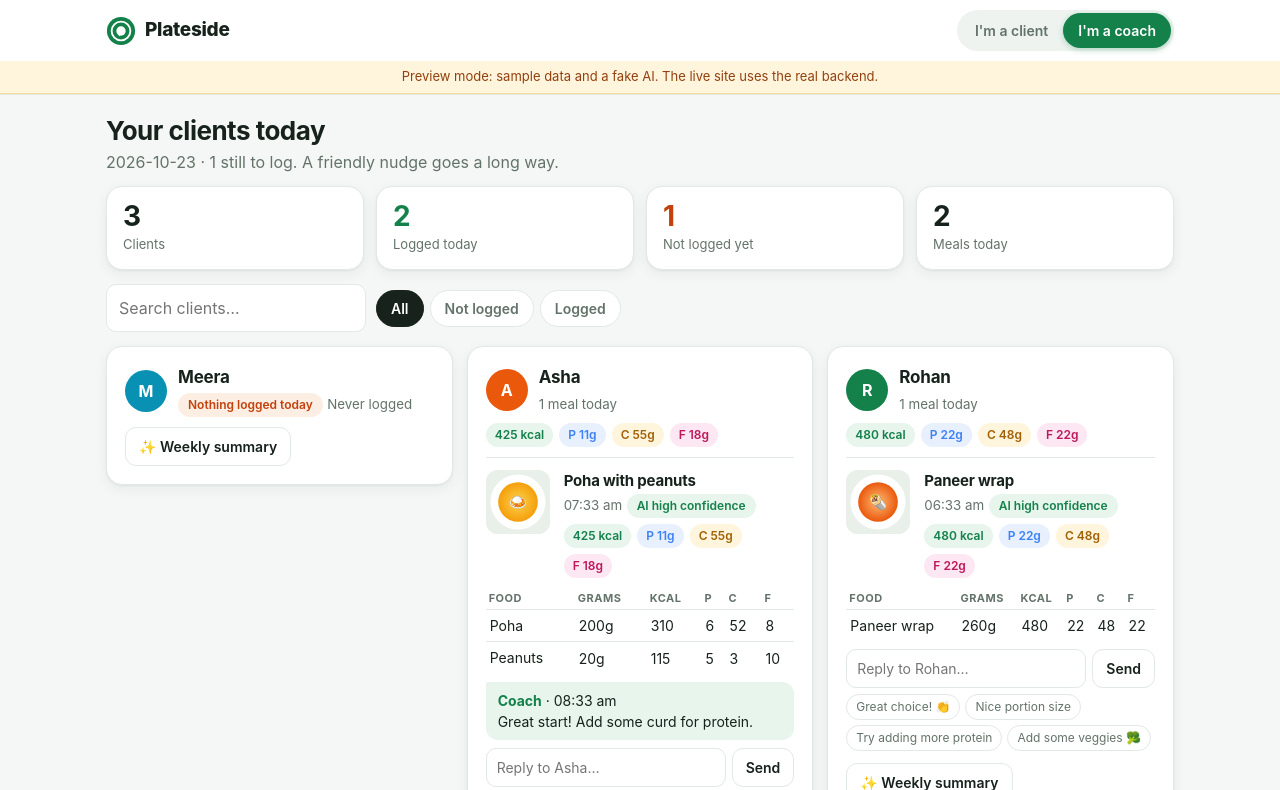
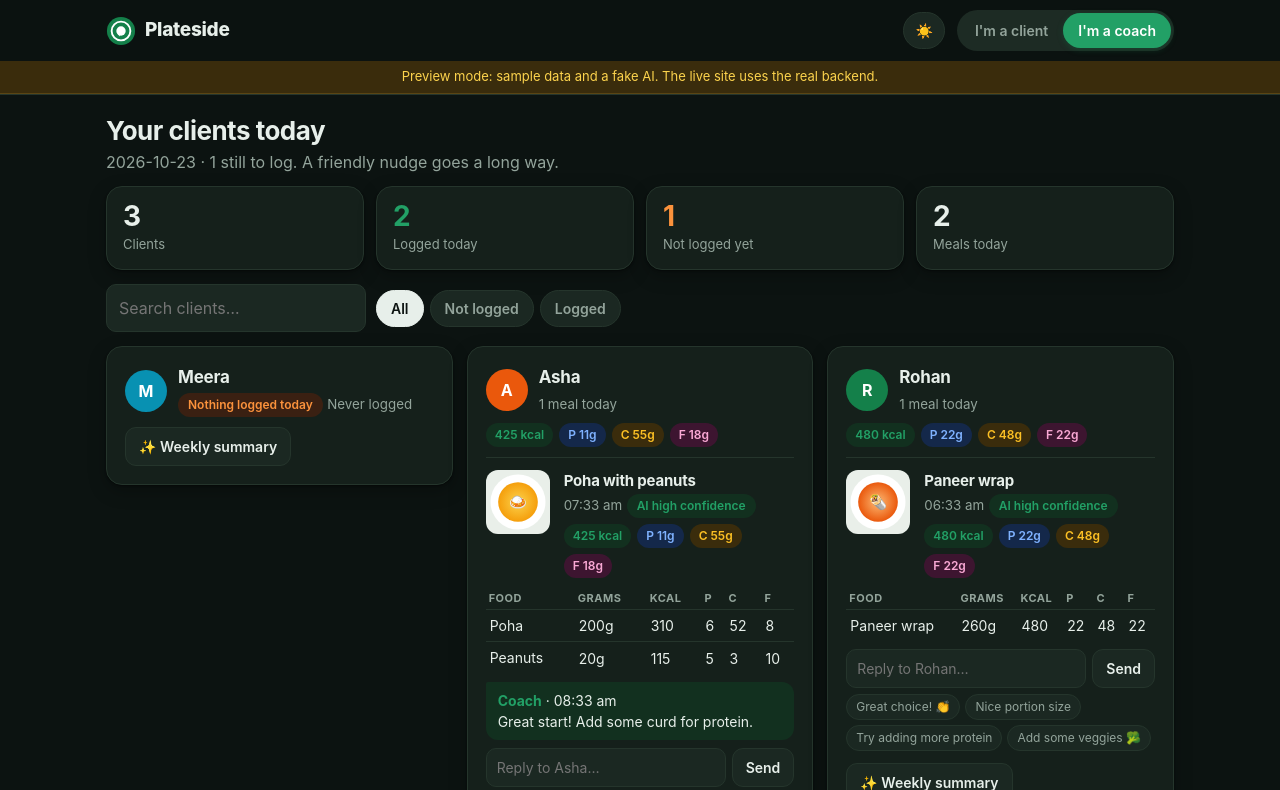
Before and after one commit to Praval-forge/plateside, a website: page public/index.html in a window 1280 px wide. Both pictures are taken after a click on the tab "I'm a coach". Shown: the top 790 px of the page. Drawn offline with Linux system fonts and the light colour scheme.

Commit message:
Add switchable dark mode, dark by default, remembered per browser
Co-Authored-By: Claude Sonnet 5.5 <noreply@anthropic.com>

```diff
--- a/public/index.html
+++ b/public/index.html
@@ -1,20 +1,23 @@
 <!doctype html>
 <html lang="en"><head><meta charset="utf-8"><meta name="viewport" content="width=device-width,initial-scale=1">
-<meta name="theme-color" content="#14804a">
+<meta name="theme-color" content="#0c1311">
+<script>try{document.documentElement.dataset.theme=localStorage.getItem('pl_theme')=='light'?'light':'dark'}catch(e){document.documentElement.dataset.theme='dark'}</script>
 <title>Plateside - meal photos your coach sees today</title>
 <style>
-:root{--g:#14804a;--g2:#0e6a3c;--gl:#e7f5ed;--acc:#f59e0b;--accl:#fff4dc;--bg:#f4f7f5;--ink:#16221b;--mut:#64736a;--card:#fff;--line:#e2e9e4;--warn:#c2410c;--warnl:#fdeee3;--red:#dc2626;--sh:0 1px 2px #0f2a1a0d,0 4px 14px #0f2a1a0f;--p:#3b82f6;--c:#f59e0b;--f:#ec4899}
+:root{--g:#14804a;--g2:#0e6a3c;--gl:#e7f5ed;--acc:#f59e0b;--accl:#fff4dc;--bg:#f4f7f5;--ink:#16221b;--mut:#64736a;--card:#fff;--line:#e2e9e4;--warn:#c2410c;--warnl:#fdeee3;--red:#dc2626;--sh:0 1px 2px #0f2a1a0d,0 4px 14px #0f2a1a0f;--p:#3b82f6;--c:#f59e0b;--f:#ec4899;--hd:#fffffff2;--soft:#edf2ef;--soft2:#eef3f0;--chip:#f1f5f3;--drop:#fafdfb;--dropb:#bfd6c8;--ins:#f7faf8;--btn:#fff;--pbg:#e8f0fe;--pt:#3b82f6;--cbg:#fff4dc;--ct:#a16207;--fbg:#fde7f2;--ft:#be185d;--stk:#92400e;--sk1:#e9efeb;--sk2:#f6f9f7;--demob:var(--demob);color-scheme:light}
+:root[data-theme=dark]{--g:#22a066;--g2:#1b8a58;--gl:#12301f;--accl:#3a2c0c;--bg:#0c1311;--ink:#e7efea;--mut:#93a49b;--card:#15201b;--line:#25352c;--warn:#fb923c;--warnl:#3a2012;--red:#f87171;--sh:0 1px 2px #0006,0 6px 18px #0004;--hd:#0c1311ee;--soft:#223229;--soft2:#1d2b24;--chip:#1f2d26;--drop:#121c17;--dropb:#2f4a3b;--ins:#111b16;--btn:#1b2822;--pbg:#14284a;--pt:#7fb2ff;--cbg:#3a2c0c;--ct:#fbbf24;--fbg:#3d1530;--ft:#f9a8d4;--stk:#fcd34d;--sk1:#1a2620;--sk2:#22322a;--demob:#5a4514;color-scheme:dark}
+body,.card,header,input,textarea,.btn,.tile,.seg button{transition:background-color .25s,color .25s,border-color .25s}
 *{box-sizing:border-box}
 html{scroll-behavior:smooth}
 body{margin:0;font:16px/1.5 Inter,system-ui,-apple-system,Segoe UI,Roboto,sans-serif;background:var(--bg);color:var(--ink);-webkit-font-smoothing:antialiased}
 button{font:inherit;cursor:pointer}
 a{color:var(--g)}
 :focus-visible{outline:3px solid #14804a55;outline-offset:2px}
-header{position:sticky;top:0;z-index:20;background:#fffffff2;backdrop-filter:blur(8px);border-bottom:1px solid var(--line)}
+header{position:sticky;top:0;z-index:20;background:var(--hd);backdrop-filter:blur(8px);border-bottom:1px solid var(--line)}
 .hd{max-width:1100px;margin:0 auto;padding:10px 16px;display:flex;align-items:center;gap:12px}
 .logo{display:flex;align-items:center;gap:9px;font-weight:800;font-size:19px;letter-spacing:-.3px;flex:1}
 .logo svg{flex:none}
-.seg{display:flex;background:#eef3f0;border-radius:999px;padding:3px}
+.seg{display:flex;background:var(--soft2);border-radius:999px;padding:3px}
 .seg button{border:0;background:none;padding:7px 15px;border-radius:999px;font-size:14px;font-weight:600;color:var(--mut);transition:.15s}
 .seg button.on{background:var(--g);color:#fff;box-shadow:0 2px 6px #14804a44}
 main{max-width:1100px;margin:0 auto;padding:18px 16px 70px}
@@ -23,18 +26,18 @@ main{max-width:1100px;margin:0 auto;padding:18px 16px 70px}
 h2{font-size:17px;margin:0 0 10px;letter-spacing:-.2px}
 h1.hello{font-size:26px;line-height:1.2;margin:2px 0 4px;letter-spacing:-.5px}
 small,.mut{color:var(--mut)}
-input,textarea,select{font:inherit;padding:11px 12px;border:1.5px solid var(--line);border-radius:10px;width:100%;background:#fff;transition:border .15s,box-shadow .15s}
+input,textarea,select{font:inherit;padding:11px 12px;border:1.5px solid var(--line);border-radius:10px;width:100%;background:var(--btn);color:var(--ink);transition:border .15s,box-shadow .15s}
 input:focus,textarea:focus{border-color:var(--g);box-shadow:0 0 0 4px #14804a1f;outline:0}
 .btn{border:0;border-radius:11px;padding:11px 18px;font-weight:600;transition:transform .1s,box-shadow .15s,background .15s;display:inline-flex;align-items:center;gap:7px;justify-content:center}
 .btn:active{transform:scale(.97)}
 .btn.p{background:var(--g);color:#fff;box-shadow:0 3px 10px #14804a40}.btn.p:hover{background:var(--g2)}
-.btn.s{background:#fff;border:1.5px solid var(--line);color:var(--ink);padding:8px 13px;font-size:14px}.btn.s:hover{border-color:var(--g);color:var(--g)}
+.btn.s{background:var(--btn);border:1.5px solid var(--line);color:var(--ink);padding:8px 13px;font-size:14px}.btn.s:hover{border-color:var(--g);color:var(--g)}
 .btn.d:hover{border-color:var(--red);color:var(--red)}
 .btn.lg{padding:14px 22px;font-size:17px}
 .btn:disabled{opacity:.55;cursor:default}
 .row{display:flex;gap:8px;align-items:center;flex-wrap:wrap}.row>.grow{flex:1;min-width:150px}
 .pill{display:inline-flex;align-items:center;gap:4px;padding:3px 10px;border-radius:999px;font-size:12px;font-weight:600;background:var(--gl);color:var(--g)}
-.pill.w{background:var(--warnl);color:var(--warn)}.pill.a{background:var(--accl);color:#a16207}
+.pill.w{background:var(--warnl);color:var(--warn)}.pill.a{background:var(--accl);color:var(--ct)}
 /* welcome */
 .welcome{text-align:center;padding:34px 22px}
 .welcome .hero{font-size:44px;margin-bottom:6px}
@@ -50,15 +53,15 @@ input:focus,textarea:focus{border-color:var(--g);box-shadow:0 0 0 4px #14804a1f;
 .ring .mid{position:absolute;inset:0;display:flex;flex-direction:column;align-items:center;justify-content:center;line-height:1.1}
 .ring .mid b{font-size:26px;letter-spacing:-.5px}.ring .mid small{font-size:12px}
 .macro{margin:7px 0}.macro .l{display:flex;justify-content:space-between;font-size:13px;font-weight:600;margin-bottom:3px}
-.bar{height:8px;background:#edf2ef;border-radius:99px;overflow:hidden}.bar i{display:block;height:100%;border-radius:99px;transition:width .7s cubic-bezier(.2,.8,.2,1)}
+.bar{height:8px;background:var(--soft);border-radius:99px;overflow:hidden}.bar i{display:block;height:100%;border-radius:99px;transition:width .7s cubic-bezier(.2,.8,.2,1)}
 .week{display:grid;grid-template-columns:repeat(7,1fr);gap:6px;margin-top:6px}
 .day{text-align:center;font-size:12px;color:var(--mut)}
-.day .dot{height:46px;border-radius:10px;background:#edf2ef;margin-bottom:4px;display:flex;align-items:flex-end;overflow:hidden}
+.day .dot{height:46px;border-radius:10px;background:var(--soft);margin-bottom:4px;display:flex;align-items:flex-end;overflow:hidden}
 .day .dot i{display:block;width:100%;background:linear-gradient(#34d399,var(--g));border-radius:10px 10px 0 0;transition:height .6s}
 .day.today b{color:var(--g)}
-.streak{display:inline-flex;align-items:center;gap:6px;background:var(--accl);color:#92400e;font-weight:700;border-radius:999px;padding:5px 12px;font-size:14px}
+.streak{display:inline-flex;align-items:center;gap:6px;background:var(--accl);color:var(--stk);font-weight:700;border-radius:999px;padding:5px 12px;font-size:14px}
 /* upload */
-.drop{border:2px dashed #bfd6c8;border-radius:16px;padding:26px 16px;text-align:center;background:#fafdfb;transition:.15s;cursor:pointer;display:block}
+.drop{border:2px dashed var(--dropb);border-radius:16px;padding:26px 16px;text-align:center;background:var(--drop);transition:.15s;cursor:pointer;display:block}
 .drop:hover,.drop.over{border-color:var(--g);background:var(--gl)}
 .drop .ic{font-size:38px}.drop b{display:block;font-size:17px}
 .drop input{display:none}
@@ -70,12 +73,12 @@ input:focus,textarea:focus{border-color:var(--g);box-shadow:0 0 0 4px #14804a1f;
 .dots:after{content:"";animation:dt 1.2s steps(4) infinite}@keyframes dt{0%{content:""}25%{content:"."}50%{content:".."}75%{content:"..."}}
 /* meals */
 .meal{display:flex;gap:14px}
-.meal img{width:92px;height:92px;object-fit:cover;border-radius:14px;flex:none;background:#eef3f0}
+.meal img{width:92px;height:92px;object-fit:cover;border-radius:14px;flex:none;background:var(--soft2)}
 .meal .info{flex:1;min-width:0}
 .meal h3{margin:0;font-size:17px;letter-spacing:-.2px}
 .macros{display:flex;gap:6px;flex-wrap:wrap;margin:6px 0}
-.chip{font-size:12px;font-weight:600;padding:3px 9px;border-radius:999px;background:#f1f5f3}
-.chip.k{background:var(--gl);color:var(--g)}.chip.p{color:var(--p);background:#e8f0fe}.chip.c{color:#a16207;background:var(--accl)}.chip.f{color:#be185d;background:#fde7f2}
+.chip{font-size:12px;font-weight:600;padding:3px 9px;border-radius:999px;background:var(--chip)}
+.chip.k{background:var(--gl);color:var(--g)}.chip.p{color:var(--pt);background:var(--pbg)}.chip.c{color:var(--ct);background:var(--cbg)}.chip.f{color:var(--ft);background:var(--fbg)}
 details.edit{margin-top:8px}
 details.edit summary{cursor:pointer;font-weight:600;font-size:14px;color:var(--g);list-style:none;padding:6px 0}
 details.edit summary::-webkit-details-marker{display:none}
@@ -90,13 +93,13 @@ details.edit summary:before{content:"✏️ "}
 .empty{text-align:center;padding:30px 10px;color:var(--mut)}.empty .big{font-size:42px}
 /* coach */
 .tiles{display:grid;grid-template-columns:repeat(4,1fr);gap:12px;margin-bottom:14px}
-.tile{background:#fff;border:1px solid var(--line);border-radius:16px;padding:14px 16px;box-shadow:var(--sh)}
+.tile{background:var(--card);border:1px solid var(--line);border-radius:16px;padding:14px 16px;box-shadow:var(--sh)}
 .tile b{display:block;font-size:28px;letter-spacing:-.8px;line-height:1.1}.tile span{font-size:13px;color:var(--mut)}
 .tile.w b{color:var(--warn)}.tile.g b{color:var(--g)}
 .tools{display:flex;gap:10px;flex-wrap:wrap;margin-bottom:14px;align-items:center}
 .tools input{max-width:260px}
-.filters{display:flex;gap:6px}.filters button{border:1.5px solid var(--line);background:#fff;border-radius:999px;padding:7px 14px;font-size:14px;font-weight:600;color:var(--mut)}
-.filters button.on{background:var(--ink);border-color:var(--ink);color:#fff}
+.filters{display:flex;gap:6px}.filters button{border:1.5px solid var(--line);background:var(--btn);border-radius:999px;padding:7px 14px;font-size:14px;font-weight:600;color:var(--mut)}
+.filters button.on{background:var(--ink);border-color:var(--ink);color:var(--bg)}
 .grid{display:grid;grid-template-columns:repeat(auto-fill,minmax(340px,1fr));gap:14px;align-items:start}
 .grid .card{margin:0}
 .who{display:flex;align-items:center;gap:11px;margin-bottom:8px}
@@ -106,21 +109,21 @@ details.edit summary:before{content:"✏️ "}
 .cm .meal img{width:64px;height:64px;border-radius:12px}
 .cm h3{font-size:15px}
 .rp{display:flex;gap:6px;margin-top:8px}.rp input{padding:8px 10px;font-size:14px}
-.quick{display:flex;gap:5px;flex-wrap:wrap;margin-top:6px}.quick button{border:1px solid var(--line);background:#fff;border-radius:999px;font-size:12px;padding:3px 9px;color:var(--mut)}.quick button:hover{border-color:var(--g);color:var(--g)}
-.ins{background:#f7faf8;border-radius:12px;padding:10px 12px;font-size:14px;margin-top:8px;white-space:pre-wrap}
+.quick{display:flex;gap:5px;flex-wrap:wrap;margin-top:6px}.quick button{border:1px solid var(--line);background:var(--btn);border-radius:999px;font-size:12px;padding:3px 9px;color:var(--mut)}.quick button:hover{border-color:var(--g);color:var(--g)}
+.ins{background:var(--ins);border-radius:12px;padding:10px 12px;font-size:14px;margin-top:8px;white-space:pre-wrap}
 /* toast & confetti */
 #toast{position:fixed;left:50%;bottom:24px;transform:translate(-50%,90px);background:var(--ink);color:#fff;padding:12px 20px;border-radius:999px;font-weight:600;font-size:15px;box-shadow:0 8px 24px #0004;transition:transform .35s cubic-bezier(.2,1.2,.4,1);z-index:50;max-width:92vw;text-align:center}
 #toast.show{transform:translate(-50%,0)}
 .cf{position:fixed;top:-10px;width:9px;height:14px;z-index:60;animation:fall 1.6s ease-in forwards;pointer-events:none}
 @keyframes fall{to{transform:translateY(105vh) rotate(720deg);opacity:.2}}
-.demo{background:var(--accl);color:#92400e;font-size:13px;text-align:center;padding:6px 10px;border-bottom:1px solid #f3dca0}
-.skel{height:90px;border-radius:16px;background:linear-gradient(90deg,#e9efeb,#f6f9f7,#e9efeb);background-size:200% 100%;animation:sk 1.2s infinite;margin-bottom:14px}@keyframes sk{to{background-position:-200% 0}}
+.demo{background:var(--accl);color:var(--stk);font-size:13px;text-align:center;padding:6px 10px;border-bottom:1px solid var(--demob)}
+.skel{height:90px;border-radius:16px;background:linear-gradient(90deg,var(--sk1),var(--sk2),var(--sk1));background-size:200% 100%;animation:sk 1.2s infinite;margin-bottom:14px}@keyframes sk{to{background-position:-200% 0}}
 @media(max-width:700px){.tiles{grid-template-columns:repeat(2,1fr)}.top{grid-template-columns:1fr;justify-items:center}.top>div:last-child{width:100%}.steps{grid-template-columns:1fr}h1.hello{font-size:22px}.items .hide{display:none}.join{flex-direction:column}}
 @media(prefers-reduced-motion:reduce){*{animation:none!important;transition:none!important}}
 </style></head><body>
 <header><div class="hd">
  <div class="logo"><svg width="30" height="30" viewBox="0 0 32 32" aria-hidden="true"><circle cx="16" cy="16" r="15" fill="#14804a"/><circle cx="16" cy="16" r="10" fill="none" stroke="#fff" stroke-width="2"/><circle cx="16" cy="16" r="5" fill="#fff"/><path d="M26 5v8M24 5v4a2 2 0 0 0 4 0V5" stroke="#fff" stroke-width="1.4" fill="none" stroke-linecap="round" transform="translate(-4 12) scale(.7)"/></svg>Plateside</div>
- <div class="seg" role="tablist"><button id="tc" class="on" role="tab">I'm a client</button><button id="tk" role="tab">I'm a coach</button></div>
+ <button id="th" class="btn s" aria-label="Switch colour theme" title="Switch light / dark" style="padding:7px 11px;border-radius:999px">🌙</button><div class="seg" role="tablist"><button id="tc" class="on" role="tab">I'm a client</button><button id="tk" role="tab">I'm a coach</button></div>
 </div><div id="demo" class="demo" hidden>Preview mode: sample data and a fake AI. The live site uses the real backend.</div></header>
 <main id="app"></main>
 <div id="toast" role="status" aria-live="polite"></div>
@@ -162,6 +165,10 @@ function confetti(){const cs=['#14804a','#f59e0b','#3b82f6','#ec4899','#34d399']
 function tabs(){$('#tc').className=mode=='client'?'on':'';$('#tk').className=mode=='coach'?'on':''}
 $('#tc').onclick=()=>{mode='client';tabs();render()};$('#tk').onclick=()=>{mode='coach';tabs();render()};
 if(LOCAL)$('#demo').hidden=false;
+function theme(t,save){document.documentElement.dataset.theme=t;$('#th').textContent=t=='dark'?'☀️':'🌙';$('#th').title=t=='dark'?'Switch to light mode':'Switch to dark mode';document.querySelector('meta[name=theme-color]').content=t=='dark'?'#0c1311':'#14804a';if(save)try{localStorage.setItem('pl_theme',t)}catch(e){}}
+let saved=null;try{saved=localStorage.getItem('pl_theme')}catch(e){}
+theme(saved=='light'?'light':'dark');
+$('#th').onclick=()=>theme(document.documentElement.dataset.theme=='dark'?'light':'dark',true);
 function skeleton(){app.innerHTML='<div class="narrow"><div class="skel"></div><div class="skel"></div><div class="skel"></div></div>'}
 function shrink(file){return new Promise((ok,no)=>{const im=new Image();im.onload=()=>{const s=Math.min(1,800/Math.max(im.width,im.height)),c=document.createElement('canvas');c.width=im.width*s;c.height=im.height*s;c.getContext('2d').drawImage(im,0,0,c.width,c.height);ok(c.toDataURL('image/jpeg',.8))};im.onerror=()=>no(new Error('Could not read that photo. Try another one.'));im.src=URL.createObjectURL(file)})}
 const greet=()=>{const h=+new Date().toLocaleString('en-GB',{hour:'2-digit',hour12:false,timeZone:'Asia/Kolkata'});return h<12?'Good morning':h<17?'Good afternoon':'Good evening'};
@@ -192,7 +199,7 @@ async function clientView(){
  const name=esc((myName||me).split(' ')[0]);
  app.innerHTML=`<div class="narrow">
  <div class="row" style="margin-bottom:10px"><div class="grow"><h1 class="hello">${greet()}, ${name} 👋</h1><div class="mut">${motive(d.meals.length,t.kcal,streak)}</div></div>${streak?`<span class="streak">🔥 ${streak}-day streak</span>`:''}</div>
- <div class="card"><div class="top"><div class="ring"><svg width="132" height="132" viewBox="0 0 132 132"><circle cx="66" cy="66" r="54" fill="none" stroke="#edf2ef" stroke-width="13"/><circle id="rg" cx="66" cy="66" r="54" fill="none" stroke="${t.kcal>g*1.1?'#f59e0b':'#14804a'}" stroke-width="13" stroke-linecap="round" stroke-dasharray="${C}" stroke-dashoffset="${C}" style="transition:stroke-dashoffset .9s cubic-bezier(.2,.8,.2,1)"/></svg><div class="mid"><b>${R(t.kcal)}</b><small>of ${g} kcal</small></div></div>
+ <div class="card"><div class="top"><div class="ring"><svg width="132" height="132" viewBox="0 0 132 132"><circle cx="66" cy="66" r="54" fill="none" style="stroke:var(--soft)" stroke-width="13"/><circle id="rg" cx="66" cy="66" r="54" fill="none" stroke="${t.kcal>g*1.1?'#f59e0b':'#14804a'}" stroke-width="13" stroke-linecap="round" stroke-dasharray="${C}" stroke-dashoffset="${C}" style="transition:stroke-dashoffset .9s cubic-bezier(.2,.8,.2,1)"/></svg><div class="mid"><b>${R(t.kcal)}</b><small>of ${g} kcal</small></div></div>
  <div>${[['Protein',t.protein,g*.075,'--p'],['Carbs',t.carbs,g*.125,'--c'],['Fat',t.fat,g*.033,'--f']].map(([n,v,tg,c])=>`<div class="macro"><div class="l"><span>${n}</span><span class="mut">${R(v)}g / ${R(tg)}g</span></div><div class="bar"><i style="width:0;background:var(${c})" data-w="${Math.min(100,v/tg*100)}"></i></div></div>`).join('')}<small><a href="#" id="eg">Change daily goal</a> · <a href="#" id="out">Not ${name}? Switch</a></small></div></div></div>
  <div class="card"><h2>Log a meal</h2><label class="drop" id="dz"><input type="file" id="ph" accept="image/*"><span class="ic">📸</span><b>Tap to take or choose a photo</b><span class="mut">or drag a picture here</span></label><textarea id="nt" rows="1" placeholder="Optional note, e.g. “no sugar in my tea”" style="margin-top:10px"></textarea><div id="st"></div></div>
  ${wd.length?`<div class="card"><h2>Your week</h2><div class="week">${wd.map((x,i)=>`<div class="day${i==6?' today':''}"><div class="dot" title="${x.meals} meals, ${x.kcal} kcal"><i style="height:0" data-h="${x.meals?Math.max(12,x.kcal/mx*100):0}"></i></div><b>${new Date(x.date+'T12:00:00').toLocaleDateString('en-IN',{weekday:'short'}).slice(0,3)}</b></div>`).join('')}</div><div class="row" style="margin-top:12px"><button class="btn s" id="wk">✨ Get my weekly insight</button></div><div id="wkout" class="ins" hidden></div></div>`:''}
```
